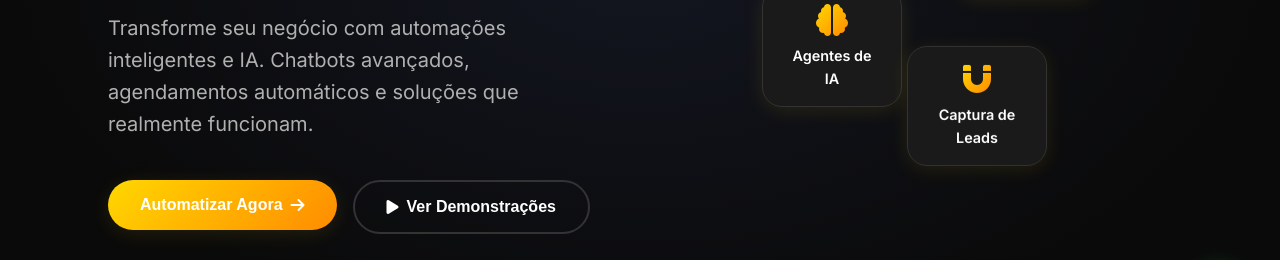
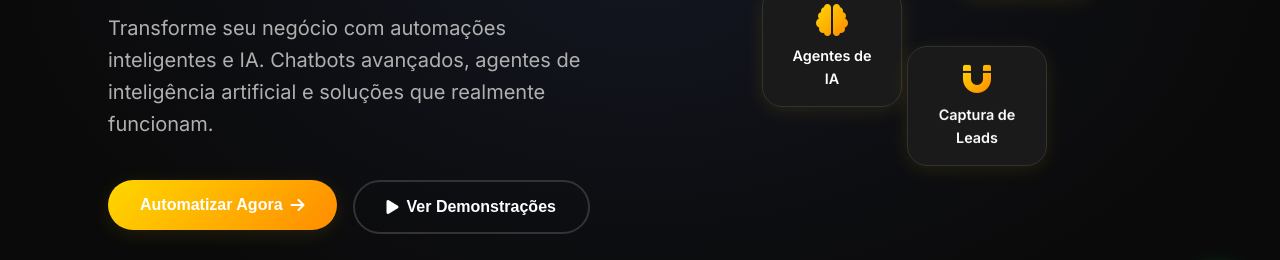
Before and after one commit to laissydominique/ascenda, a plain HTML site: page index.html in a window 1280 px wide. Shown: the part 443-703 px from the top of the page. Drawn offline with Linux system fonts and the light colour scheme.

Commit message:
upd desc

```diff
--- a/index.html
+++ b/index.html
@@ -4,7 +4,7 @@
     <meta charset="UTF-8">
     <meta name="viewport" content="width=device-width, initial-scale=1.0">
     <title>Ascenda - Evolua com Inteligência</title>
-    <meta name="description" content="Transforme seu negócio com automações inteligentes e IA. Chatbots, agendamentos automáticos e soluções personalizadas.">
+    <meta name="description" content="Transforme seu negócio com automações inteligentes e IA. Chatbots, agentes de inteligência artificial e soluções personalizadas.">
     <meta name="keywords" content="automação, IA, chatbot, agente de inteligência artificial">
     <meta name="author" content="Ascenda">
 
@@ -16,7 +16,7 @@
     <meta property="og:type" content="website">
     <meta property="og:url" content="https://ascenda.ia/">
     <meta property="og:title" content="Ascenda - Evolua com Inteligência">
-    <meta property="og:description" content="Transforme seu negócio com automações inteligentes e IA. Chatbots, agendamentos automáticos e soluções personalizadas.">
+    <meta property="og:description" content="Transforme seu negócio com automações inteligentes e IA. Chatbots, agentes de inteligência artificial e soluções personalizadas.">
     <meta property="og:image" content="logo-ascenda2.png">
 
     <!-- Twitter -->
@@ -62,7 +62,7 @@
                 </h1>
                 <p class="hero-subtitle">
                     Transforme seu negócio com automações inteligentes e IA.
-                    Chatbots avançados, agendamentos automáticos e soluções que realmente funcionam.
+                    Chatbots avançados, agentes de inteligência artificial e soluções que realmente funcionam.
                 </p>
                 <div class="hero-cta">
                     <a href="https://wa.me/5527996113508?text=Oi!%20Vim%20do%20site%20da%20Ascenda%20e%20quero%20automatizar%20meu%20negócio.%20Podem%20me%20ajudar?">
```
